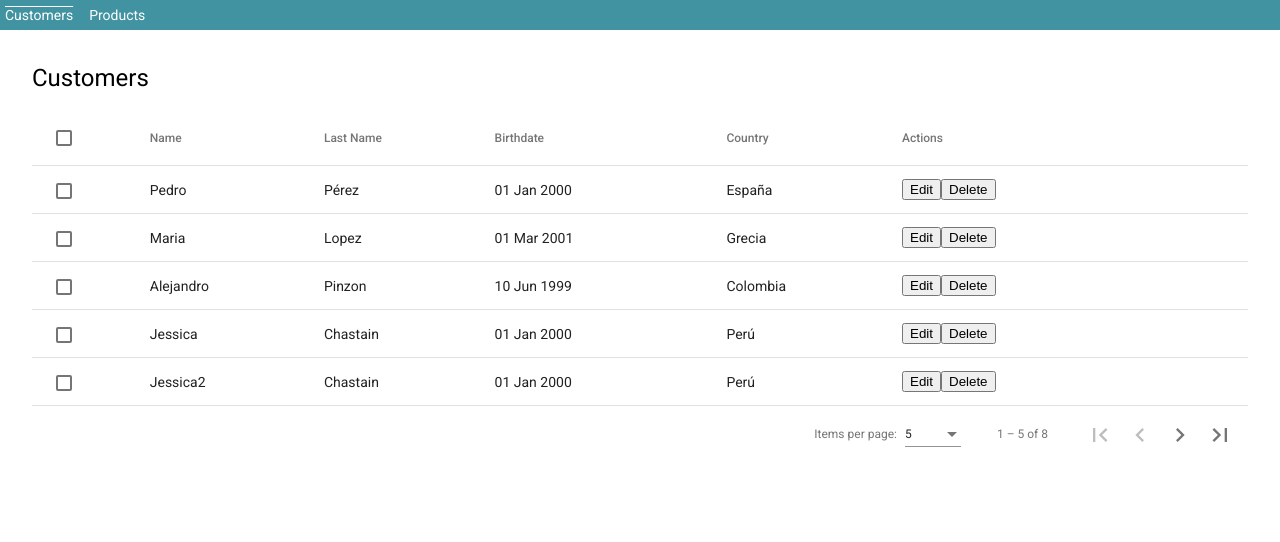
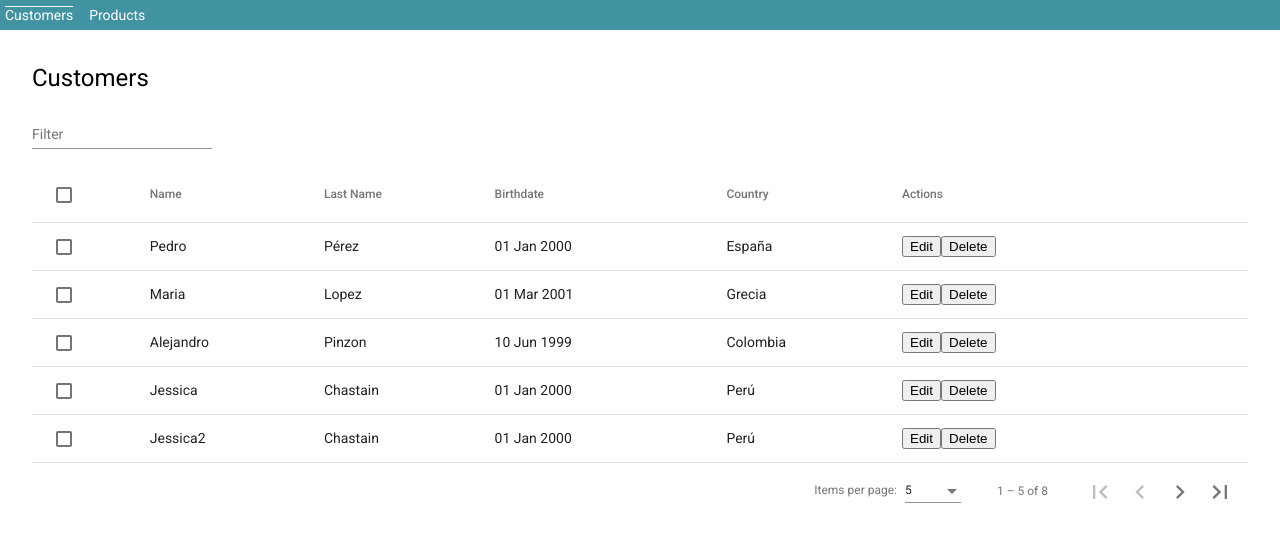
Before and after one commit to jemc300x/angular-material-table-reusable, an Angular app: page /customers in a window 1280 px wide. Shown: the top 542 px of the page. Built offline with nearby package versions, Linux system fonts and the light colour scheme.

Commit message:
Add filter

```diff
--- a/src/app/modules/table/components/table/table.component.html
+++ b/src/app/modules/table/components/table/table.component.html
@@ -1,3 +1,8 @@
+<mat-form-field *ngIf="tableConfig?.showFilter">
+  <mat-label>Filter</mat-label>
+  <input matInput (keyup)="applyFilter($event)" placeholder="Ex. ium" #input />
+</mat-form-field>
+
 <table mat-table #table [dataSource]="dataSource">
   <!-- Checkbox Column -->
   <ng-container matColumnDef="select">
@@ -37,6 +42,13 @@
 
   <tr mat-header-row *matHeaderRowDef="tableDisplayColumns"></tr>
   <tr mat-row *matRowDef="let row; columns: tableDisplayColumns"></tr>
+
+  <!-- Row shown when there is no matching data. -->
+  <tr class="mat-row" *matNoDataRow>
+    <td class="mat-cell" [colSpan]="tableDisplayColumns.length">
+      No data matching the filter "{{ currentFilterValue }}"
+    </td>
+  </tr>
 </table>
 
 <ng-container *ngIf="tableConfig?.isPaginable">
--- a/src/app/modules/table/components/table/table.component.ts
+++ b/src/app/modules/table/components/table/table.component.ts
@@ -26,6 +26,7 @@
   tableColumns: TableColumn[] = [];
   selection = new SelectionModel<any>(true, []);
   tableConfig: TableConfig | undefined;
+  currentFilterValue: string = '';
 
   @ViewChild(MatPaginator) paginator!: MatPaginator;
 
@@ -106,4 +107,10 @@
   onDelete(row: any) {
     this.action.emit({ action: TABLE_ACTION.DELETE, row });
   }
+
+  applyFilter(event: Event) {
+    const filterValue = (event.target as HTMLInputElement).value;
+    this.dataSource.filter = filterValue.trim().toLowerCase();
+    this.currentFilterValue = filterValue;
+  }
 }
--- a/src/app/modules/table/models/table-config.model.ts
+++ b/src/app/modules/table/models/table-config.model.ts
@@ -2,4 +2,5 @@
   isSelectable: boolean;
   isPaginable?: boolean;
   showActions?: boolean;
+  showFilter?: boolean;
 }
--- a/src/app/modules/table/table.module.ts
+++ b/src/app/modules/table/table.module.ts
@@ -5,6 +5,7 @@
 import { MatCheckboxModule } from '@angular/material/checkbox';
 import { ColumnValuePipe } from './pipes/column-value.pipe';
 import { MatPaginatorModule } from '@angular/material/paginator';
+import { MatInputModule } from '@angular/material/input';
 
 @NgModule({
   declarations: [TableComponent, ColumnValuePipe],
@@ -13,6 +14,7 @@
     MatTableModule,
     MatCheckboxModule,
     MatPaginatorModule,
+    MatInputModule,
   ],
   exports: [TableComponent],
 })
--- a/src/app/pages/customers/customers.component.ts
+++ b/src/app/pages/customers/customers.component.ts
@@ -68,6 +68,7 @@
     isSelectable: true,
     isPaginable: true,
     showActions: true,
+    showFilter: true,
   };
 
   constructor() {}
```
